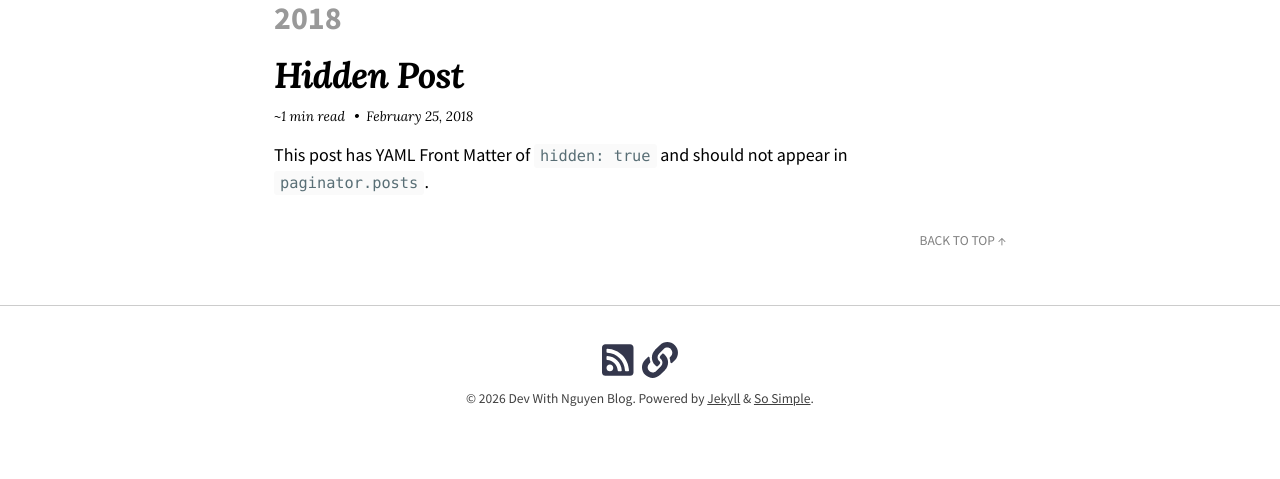
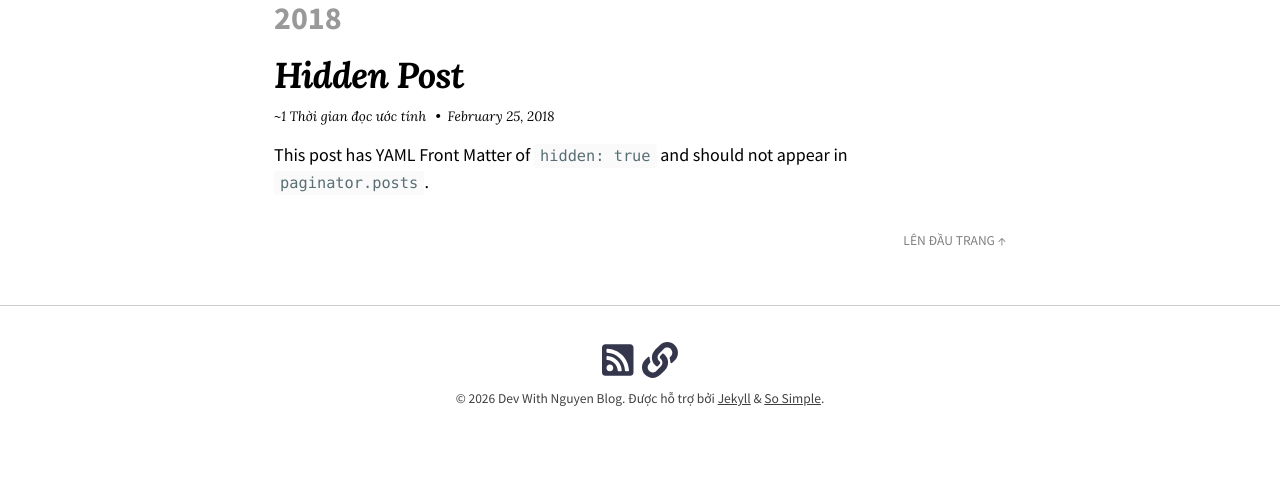
Before and after one commit to pknguyen2704/pknguyen2704.github.io, a Jekyll site: the page built from posts.md, in a window 1280 px wide. Shown: the part 556-1035 px from the top of the page. Built offline with Jekyll 4.4.1, drawn with Linux system fonts in a browser that asks for light colours; nearby versions of some CDN libraries; part of the change alters nothing that is shown.

Commit message:
fix: add vi

```diff
--- a/_config.yml
+++ b/_config.yml
@@ -1,6 +1,6 @@
 remote_theme:       mmistakes/so-simple-theme
 skin:               "/assets/css/skins/default.css"
-locale:             en-US
+locale:             vi
 title:              "Dev With Nguyen Blog"
 description:        "Góc riêng của Phùng Khôi Nguyên - Andrew"
 baseurl:            # the subpath of your site, e.g. "/blog"
--- a/_data/authors.yml
+++ b/_data/authors.yml
@@ -1,6 +1,3 @@
-# Sample Authors
-# Remove file or replace with your own
-
 andrewphung:
   name: Phùng Khôi Nguyên
   picture: /images/andrewphung_logo.png
@@ -8,7 +5,6 @@ andrewphung:
     - title: Facebook
       url: https://www.facebook.com/nguyenpk.andrew/
       icon: fa-brands fa-square-facebook
-
     - title: Instagram
       url: https://www.instagram.com/andrew.dev.with.nguyen/
       icon: fa-brands fa-square-instagram
--- a/_data/navigation.yml
+++ b/_data/navigation.yml
@@ -8,8 +8,6 @@
 #   url: /categories/
 # - title: Tags
 #   url: /tags/
-# - title: Recipes
-#   url: /recipes/
 - title: Search
   url: /search/
 # - title: External Page
--- a/_data/text.yml
+++ b/_data/text.yml
@@ -34,7 +34,6 @@ en-GB:
   <<: *DEFAULT_EN
 en-AU:
   <<: *DEFAULT_EN
-
 
 # German
 # -----------------
@@ -190,3 +189,30 @@ tr: &DEFAULT_TR
   powered_by: "Powered by"
 tr-TR:
   <<: *DEFAULT_TR
+
+# Vietnamese
+# -----------------
+vi:
+  skip_links: "Bỏ qua liên kết"
+  skip_primary_nav: "Chuyển đến điều hướng chính"
+  skip_content: "Chuyển đến nội dung"
+  skip_footer: "Chuyển đến chân trang"
+  menu_label: "Menu"
+  by: "bởi"
+  min_read: "Thời gian đọc ước tính"
+  read_more: "Đọc thêm&hellip;"
+  categories: "Chuyên mục"
+  tags: "Thẻ"
+  pages_categorized: "Các trang trong chuyên mục"
+  pages_tagged: "Các trang được gắn thẻ"
+  table_of_contents: "Mục lục"
+  results_found: "Kết quả được tìm thấy"
+  share: "Chia sẻ"
+  tweet: "Tweet"
+  next: "Tiếp theo"
+  previous: "Trước"
+  newer: "Mới hơn"
+  older: "Cũ hơn"
+  back_to_top: "Lên đầu trang"
+  search_placeholder_text: "Nhập từ khóa tìm kiếm..."
+  powered_by: "Được hỗ trợ bởi"
```
